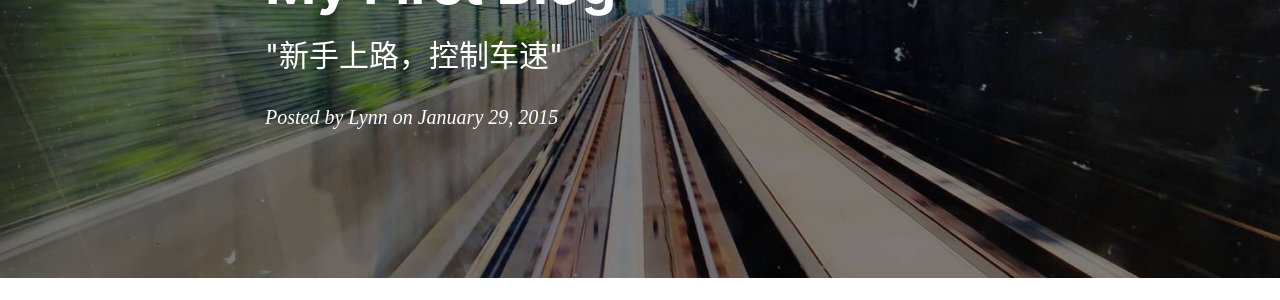
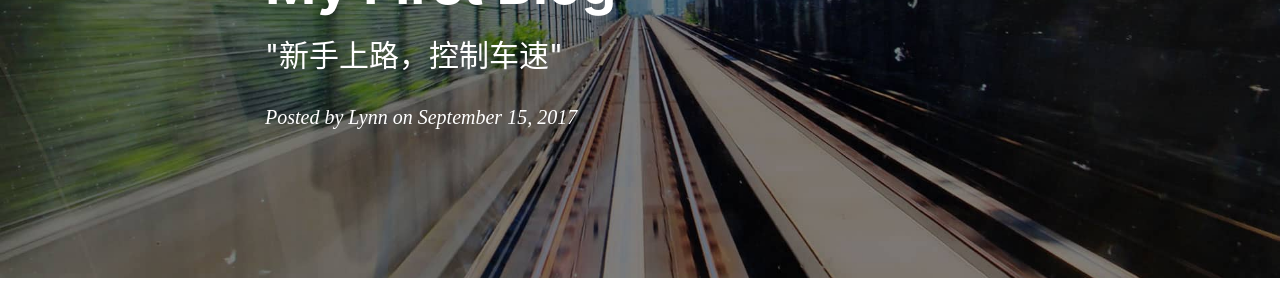
Before and after one commit to lynn294555/lynn294555.github.io, a Jekyll site: the page built from _posts/2017-9-15-my-first-blog.markdown, in a window 1280 px wide. Shown: the part 245-545 px from the top of the page. Built offline with Jekyll 4.4.1, drawn with Linux system fonts in a browser that asks for light colours; nearby versions of some CDN libraries; comment, search, counter and statistics services are not loaded.

Commit message:
20170919

```diff
--- a/_posts/2017-9-15-my-first-blog.markdown
+++ b/_posts/2017-9-15-my-first-blog.markdown
@@ -2,7 +2,7 @@
 layout:     post
 title:      "My First Blog"
 subtitle:   " \"新手上路，控制车速\""
-date:       2015-01-29 12:00:00
+date:       2017-09-15 12:00:00
 author:     "Lynn"
 header-img: "img/post-bg-2015.jpg"
 catalog: true
--- a/_posts/2017-9-19-关于健康.markdown
+++ b/_posts/2017-9-19-关于健康.markdown
@@ -2,7 +2,7 @@
 layout:     post
 title:      "关于身体"
 subtitle:   " \"身体才是革命的本钱\""
-date:       2015-01-29 12:00:00
+date:       2017-09-19 12:00:00
 author:     "Lynn"
 header-img: "img/home-bg-art.jpg"
 catalog: true
```
